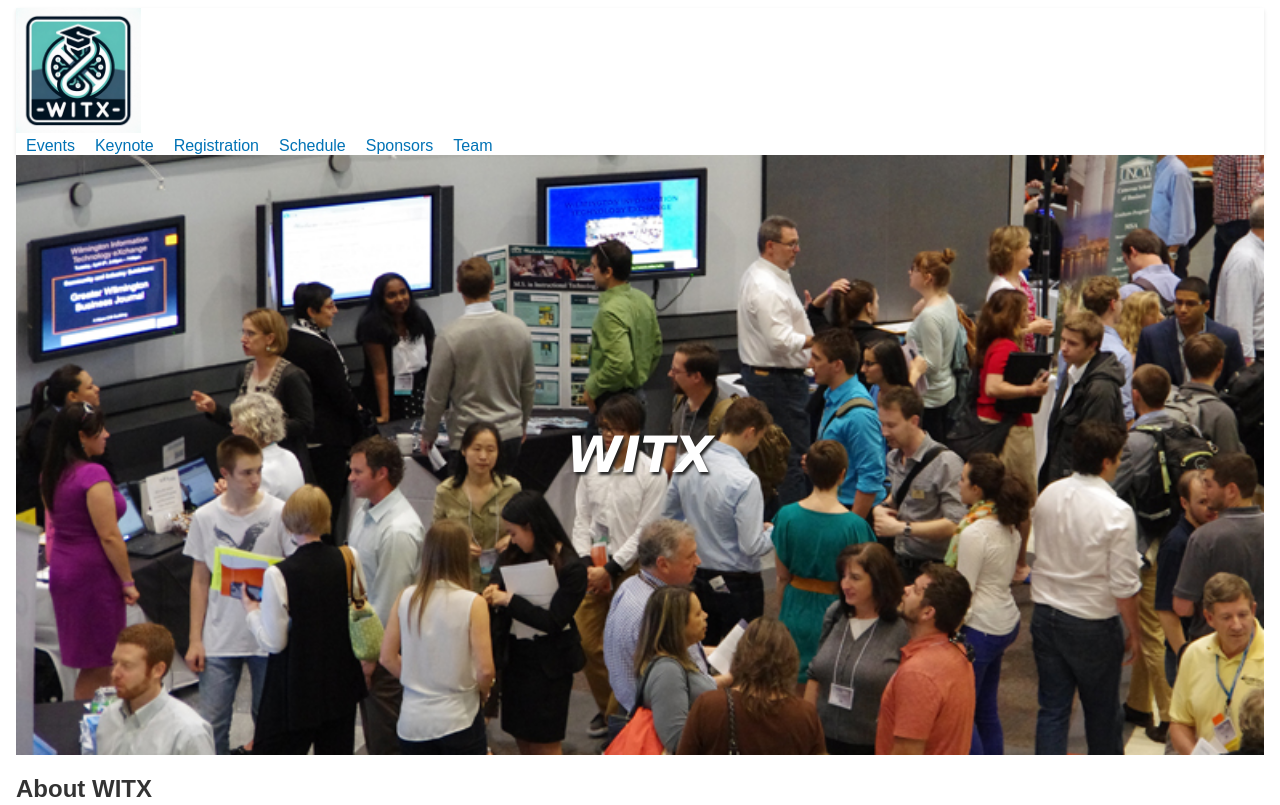
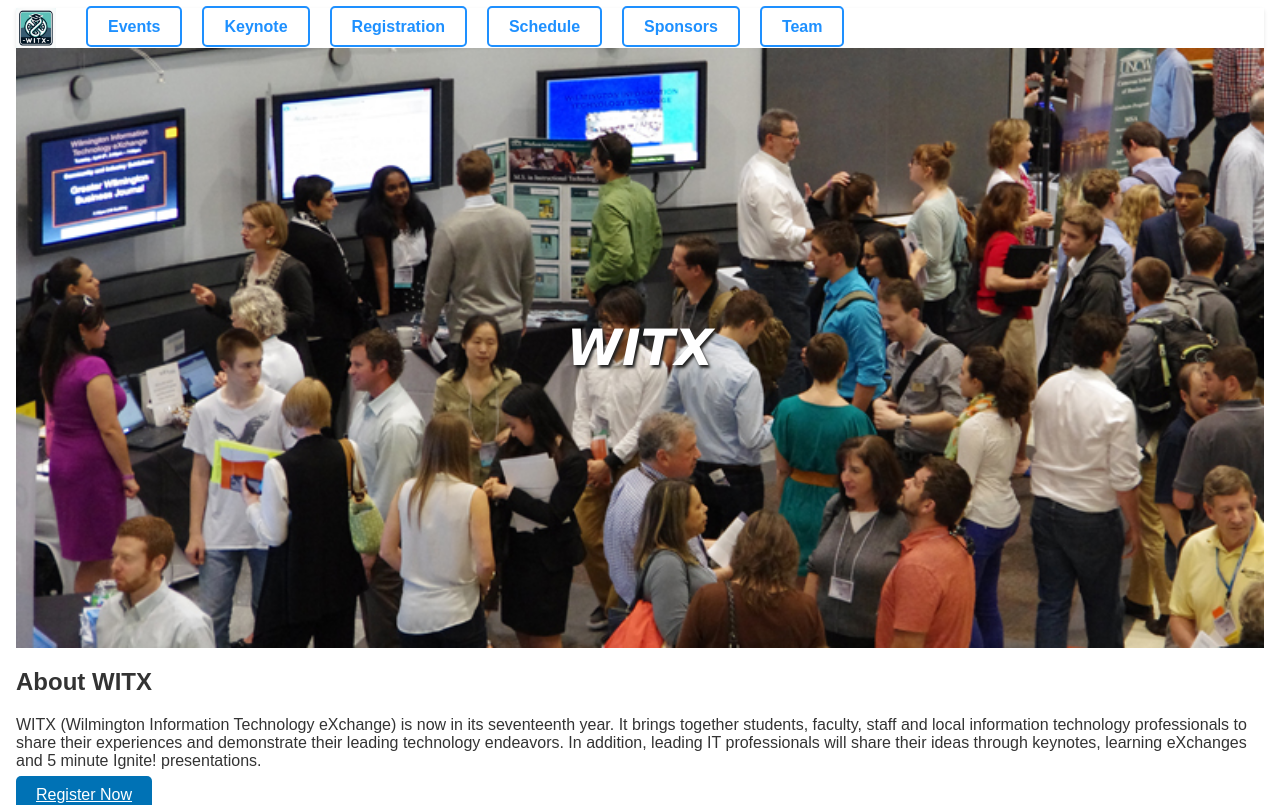
Before and after one commit to leoemre/leoemre.github.io, an Angular app: page / in a window 1280 px wide. Shown: the top 805 px of the page. Built offline with nearby package versions, Linux system fonts and the light colour scheme.

Commit message:
minor changes to nav bar

```diff
--- a/src/app/app.component.html
+++ b/src/app/app.component.html
@@ -12,10 +12,8 @@
 
     <!-- Header Section -->
     <header>
-        <div>
+        <nav>
             <img class="logo" src="../assets/img/witx-logo.png" alt="WITX Logo">
-        </div>
-        <nav>
             <a href="#events">Events</a>
             <a href="#keynote">Keynote</a>
             <a href="#registration">Registration</a>
--- a/src/styles.less
+++ b/src/styles.less
@@ -4,22 +4,31 @@
   background-color: #fff;
 }
 
-.logo {
-  width: 10%;
-}
 header {
   background-color: #fff;
   box-shadow: 0 2px 4px rgba(0,0,0,0.1);
 }
 
 nav a {
-  color: #0072B5; /* The blue we derived from your logo */
-  text-decoration: none;
-  padding: 10px;
+  color: #1E90FF; /* An estimation of the blue from the logo border */
+  font-weight: 600; /* Makes the text bolder */
+  text-decoration: none; /* Removes the underline from the anchor tags */
+  transition: background-color 0.3s ease, color 0.3s ease; /* Smooth transition for hover effects */
+  padding: 10px 20px; /* Spacing inside the navbar items */
+  border: 2px solid #1E90FF; /* Border color matching the logo's border */
+  border-radius: 5px; /* Rounded corners for a sleek look */
+  margin: 0 10px; /* Spacing between each navbar item */
+}
+
+nav img.logo {
+  height: 40px; /* Adjust based on your preference */
+  margin-right: 20px; /* Spacing to the right of the logo */
+  vertical-align: middle; /* Aligns the logo vertically with the text */
 }
 
 nav a:hover {
-  background-color: #f5f5f5;
+  background-color: #1E90FF; /* Background color on hover */
+  color: #fff; /* Text color on hover */
 }
 
 .hero-section {
```
